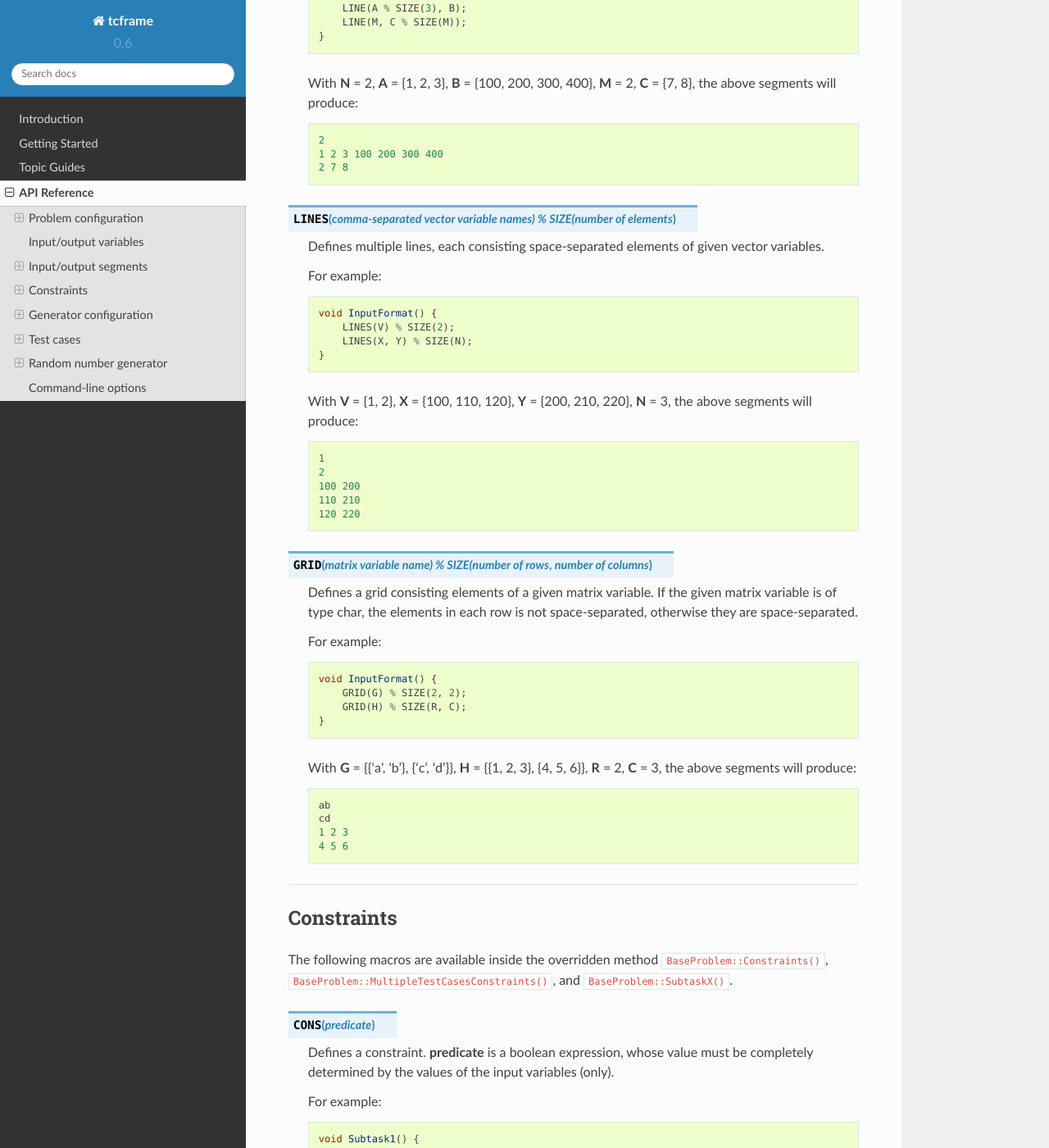
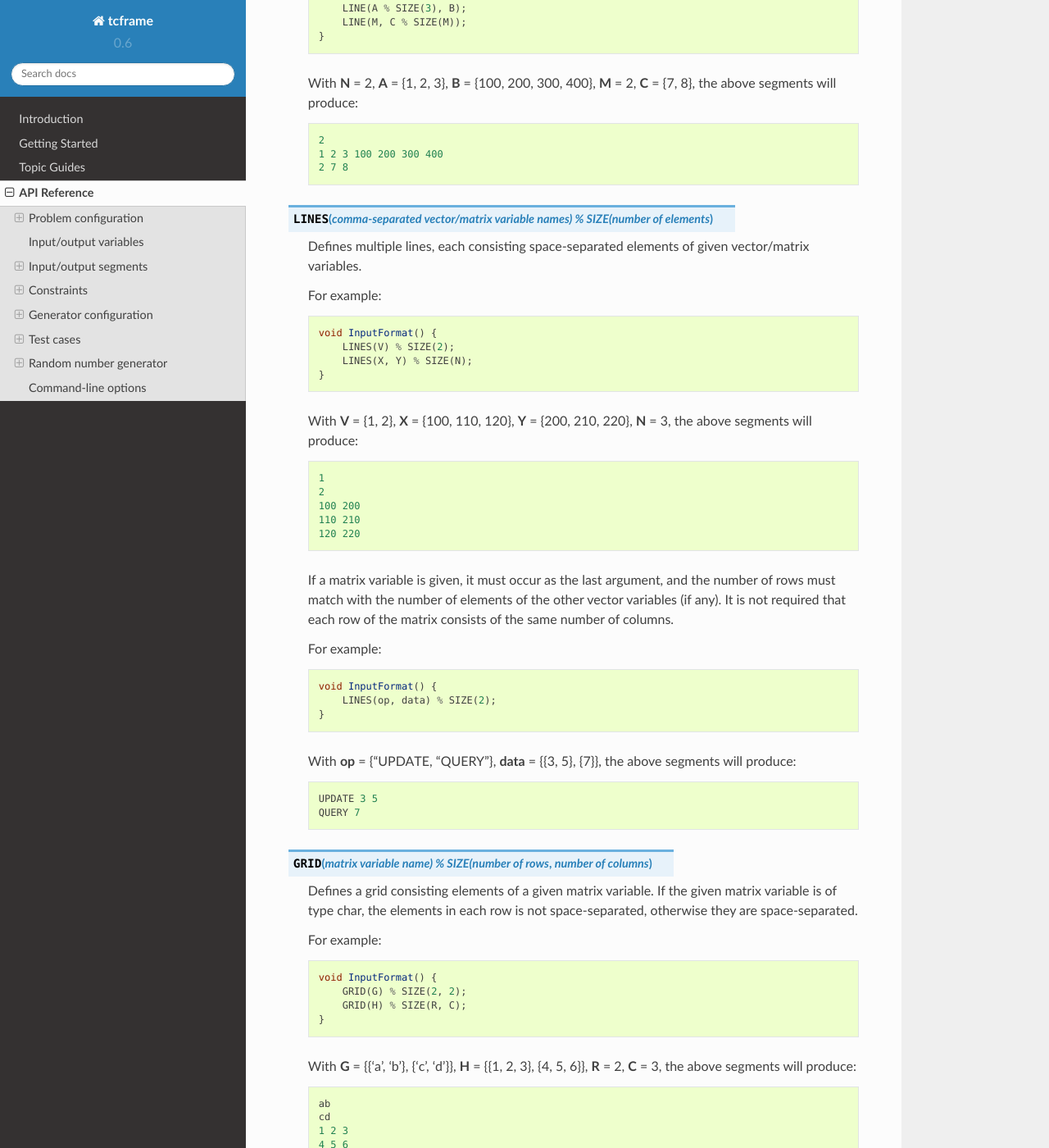
Before and after one commit to ia-toki/tcframe, a Sphinx documentation site: the page built from docs/api-ref/api-ref.rst, in a window 1280 px wide and 1400 px high, scrolled down 1970 px. Shown: the whole window at 82% size. Built offline with Sphinx 7.4.7 and the Read the Docs theme 2.0.0, drawn with Linux system fonts in a browser that asks for light colours.

Commit message:
Support jagged vector as the last input variable in a LINES() segment
Resolve #61

```diff
--- a/docs/api-ref/api-ref.rst
+++ b/docs/api-ref/api-ref.rst
@@ -98,9 +98,9 @@ The following macros are available inside the overridden method :code:`BaseProbl
         1 2 3 100 200 300 400
         2 7 8
 
-.. py:function:: LINES(comma-separated vector variable names) % SIZE(number of elements)
+.. py:function:: LINES(comma-separated vector/matrix variable names) % SIZE(number of elements)
 
-    Defines multiple lines, each consisting space-separated elements of given vector variables.
+    Defines multiple lines, each consisting space-separated elements of given vector/matrix variables.
 
     For example:
 
@@ -120,6 +120,23 @@ The following macros are available inside the overridden method :code:`BaseProbl
         100 200
         110 210
         120 220
+
+    If a matrix variable is given, it must occur as the last argument, and the number of rows must match with the number of elements of the other vector variables (if any). It is not required that each row of the matrix consists of the same number of columns.
+
+    For example:
+
+    .. sourcecode:: cpp
+
+        void InputFormat() {
+            LINES(op, data) % SIZE(2);
+        }
+
+    With **op** = {"UPDATE, "QUERY"}, **data** = {{3, 5}, {7}}, the above segments will produce:
+
+    ::
+
+        UPDATE 3 5
+        QUERY 7
 
 .. py:function:: GRID(matrix variable name) % SIZE(number of rows, number of columns)
 
```
Also changed, not shown: docs/topic-guides/io-formats.rst (+5 -10 lines), 2 other files.
